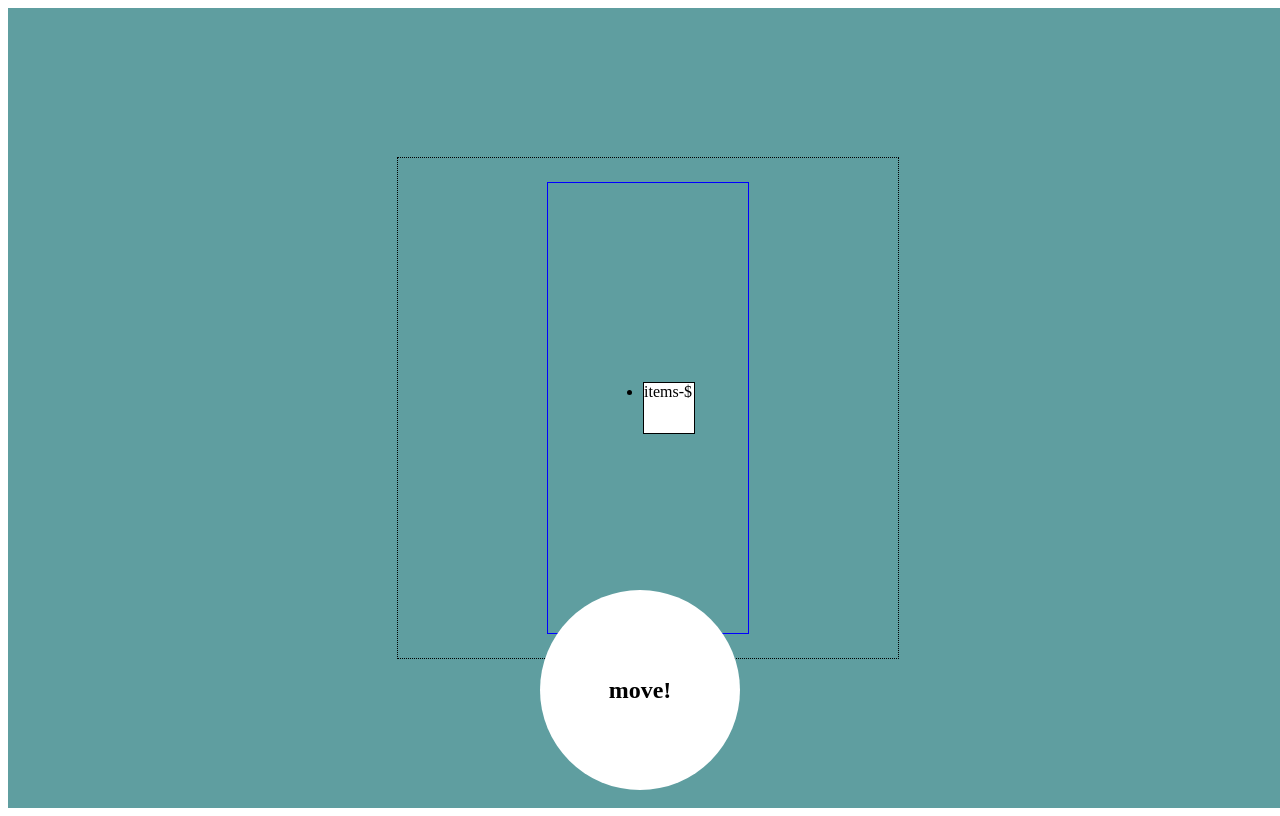
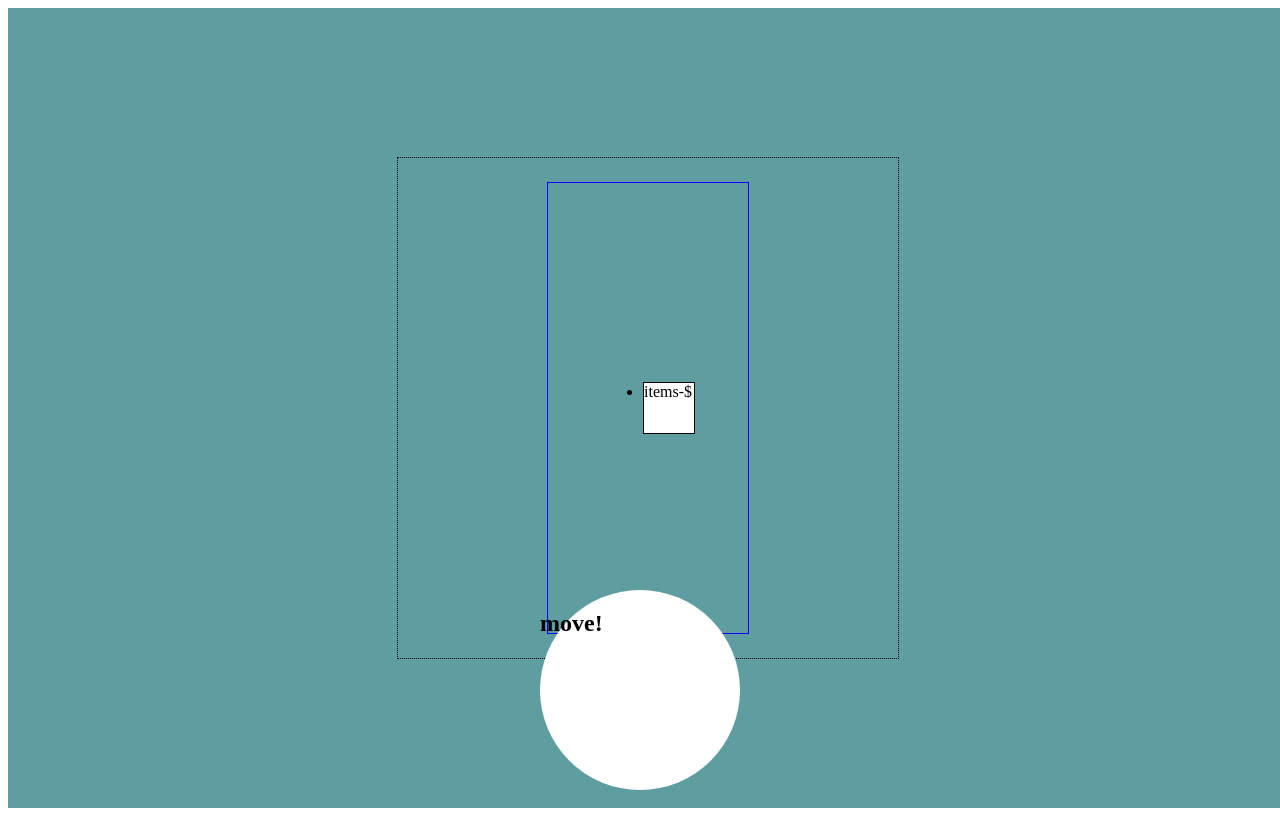
Before and after one commit to JangRuBin2/practice_EventHandling, a plain HTML site: page team.html in a window 1280 px wide. Drawn offline with Linux system fonts and the light colour scheme.

Commit message:
스타일링 성공띠?

```diff
--- a/team.html
+++ b/team.html
@@ -7,20 +7,7 @@
   <title>Document</title>
   <style>
     /* reset */
-    #move-btn {
-      width: 200px;
-      height: 200px;
-      background-color: #fff;
-      border-radius: 50%;
-      position: fixed;
-      bottom: 10px;
-      left: 50vw;
-      transform: translate(-50%,0);
-      /* flex set */
-      display: flex;
-      justify-content: center;
-      align-items: center;
-    }
+
 
     #root {
       width: 100vw;
@@ -98,37 +85,39 @@
     createSection.appendChild(createUl);
     createUl.appendChild(createLi);
     createMain.appendChild(createSection);
-    console.dir(document);
+    console.dir(createDiv.style);
     // for(let i=0; i<2; i++) {
 
     // // }
 
-    // 아까우니까 css에 활용 할 함수로 재사용하기로...
-    // function elementBox(ASI,H1,DIV,MAIN,SECT,UL,LI){
-    //    let object = {
-    //     asid : ASI,
-    //     hOne : H1,
-    //     divi : DIV,
-    //     mai : MAIN,
-    //     secti : SECT,
-    //     ull : UL,
-    //     lii : LI
-    //    }
-    //    return object;
-    // }
 
-    // // console.dir(elementBox);
-    // function ElementSelect(area,create) {
+    function  StyleData(WID,HEI,BGC,BORDr,POS,BOT,LEF,TRANS){
+       let object = {
+        widt : WID,
+        heigh : HEI,
+        bgc : BGC,
+        bordR : BORDr,
+        posi : POS,
+        botto : BOT,
+        lef : LEF,
+        tran : TRANS
+       }
+       return object;
+    }
+    // console.dir(StyleBox);
+    function styleSelect(element,sty) {
+      element.style.width = sty.widt;
+      element.style.height = sty.heigh;
+      element.style.backgroundColor = sty.bgc;
+      element.style.borderRadius = sty.bordR;
+      element.style.position = sty.posi;
+      element.style.bottom = sty.botto;
+      element.style.left = sty.lef;
+      element.style.transform = sty.tran;
+    };
 
-    // };
-    // let area = document.body;
-    // let createEli = elementBox("aside","h1","div","main","section","ul","li");
-    // ElementSelect(element, create);
-    // element.
-
-    // function stleBox() {
-
-    // }
+    let btnStyle = StyleData("200px","200px","#fff","50%","fixed","10px","50vw","translate(-50%,0)");
+    styleSelect(createAside,btnStyle);
 
   </script>
 </body>
```
Also changed, not shown: 1 other file.
